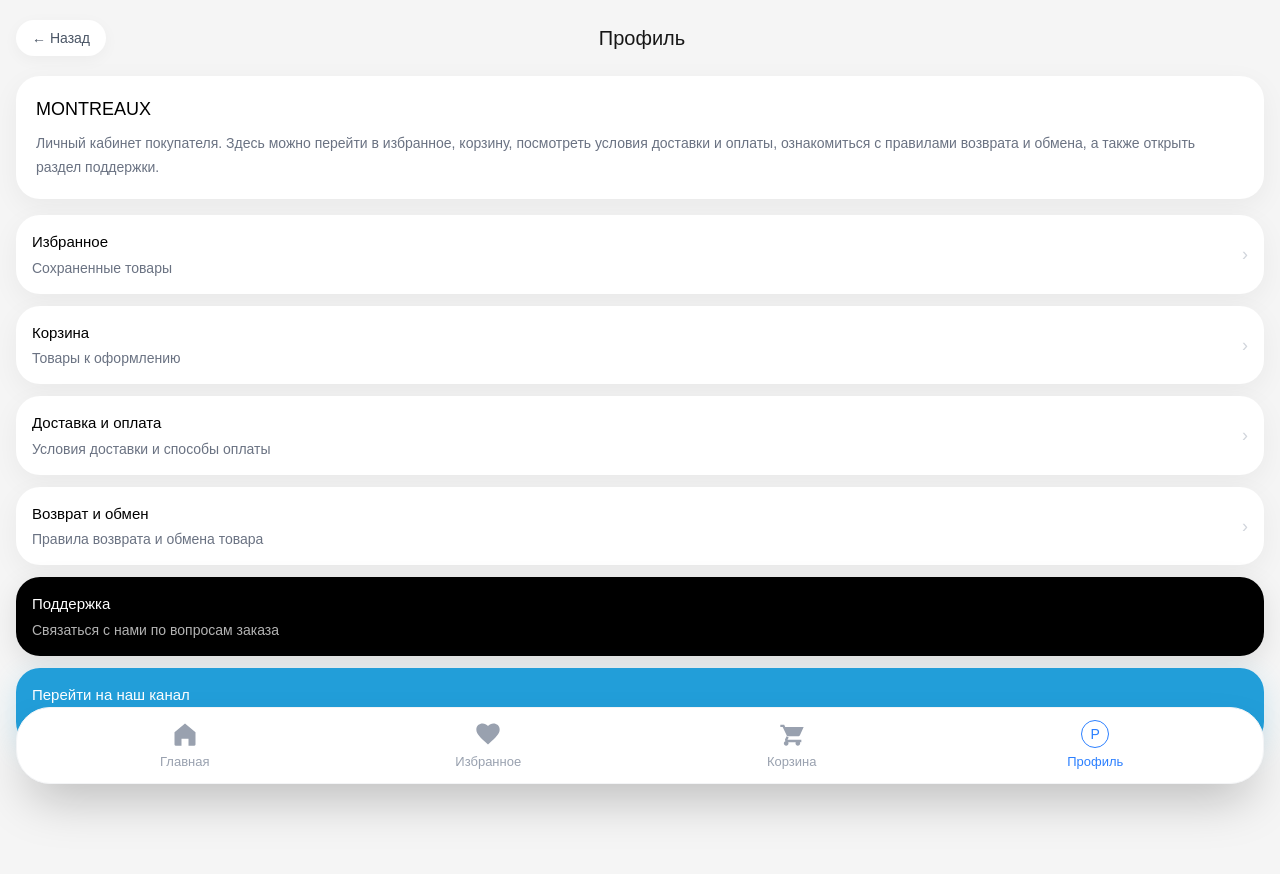
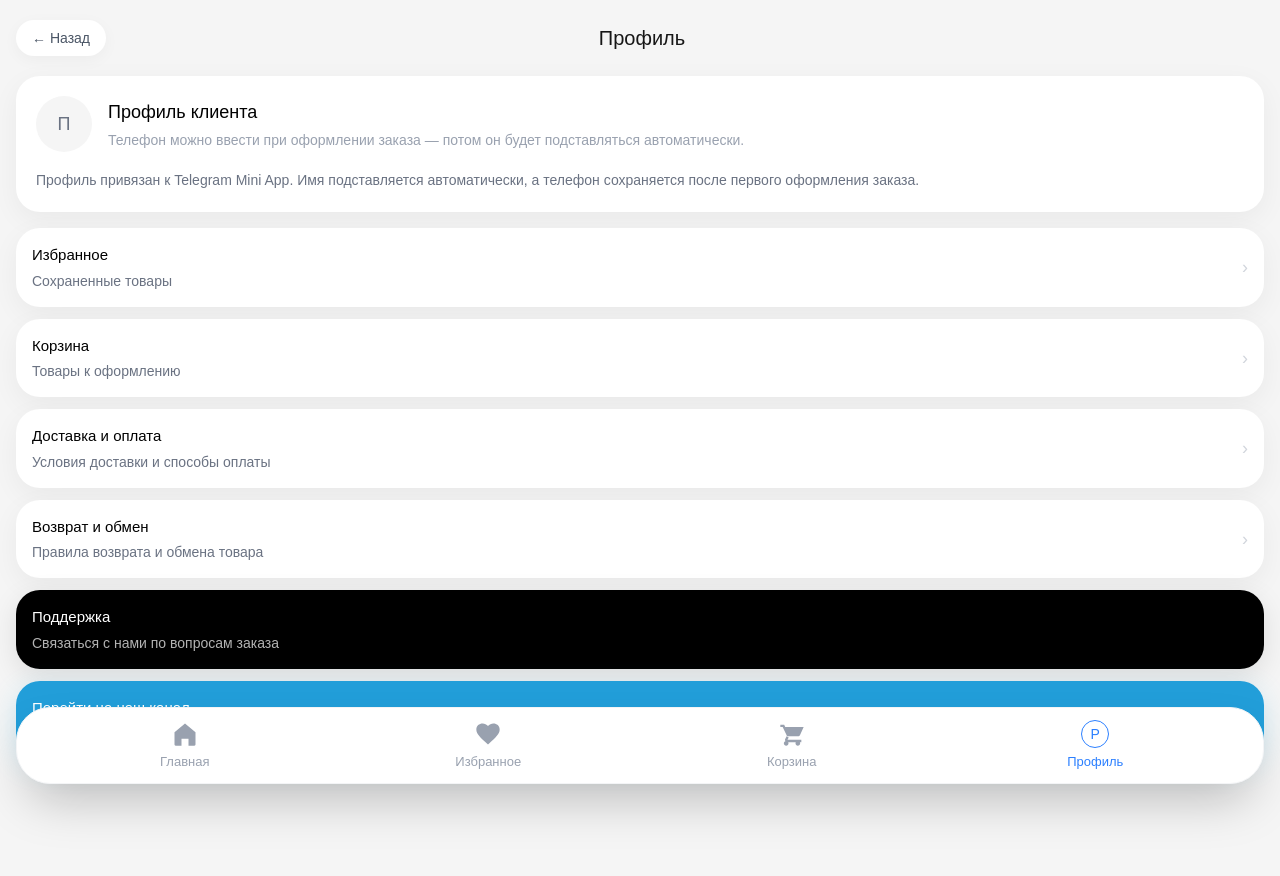
Before and after one commit to rennymateso/tg-shop, a Next.js app: page /profile in a window 1280 px wide. Shown: the top 876 px of the page. Built offline with nearby package versions, Linux system fonts and the light colour scheme.

Commit message:
add telegram customer profile sync

```diff
--- /dev/null
+++ b/app/api/customer/telegram-sync/route.ts
@@ -0,0 +1,150 @@
+import { createHmac } from "crypto";
+import { NextRequest, NextResponse } from "next/server";
+import { createClient } from "@supabase/supabase-js";
+
+export const runtime = "nodejs";
+
+type TelegramUser = {
+  id: number;
+  username?: string;
+  first_name?: string;
+  last_name?: string;
+  photo_url?: string;
+};
+
+function buildDataCheckString(initData: string) {
+  const params = new URLSearchParams(initData);
+  const hash = params.get("hash");
+
+  if (!hash) {
+    throw new Error("Missing Telegram hash");
+  }
+
+  const entries = Array.from(params.entries())
+    .filter(([key]) => key !== "hash")
+    .sort(([a], [b]) => a.localeCompare(b))
+    .map(([key, value]) => `${key}=${value}`);
+
+  return {
+    hash,
+    authDate: Number(params.get("auth_date") || 0),
+    dataCheckString: entries.join("\n"),
+    userRaw: params.get("user"),
+  };
+}
+
+function validateTelegramInitData(initData: string, botToken: string) {
+  const { hash, authDate, dataCheckString, userRaw } =
+    buildDataCheckString(initData);
+
+  const secretKey = createHmac("sha256", "WebAppData")
+    .update(botToken)
+    .digest();
+
+  const calculatedHash = createHmac("sha256", secretKey)
+    .update(dataCheckString)
+    .digest("hex");
+
+  if (calculatedHash !== hash) {
+    throw new Error("Invalid Telegram signature");
+  }
+
+  const now = Math.floor(Date.now() / 1000);
+  const maxAgeSeconds = 60 * 60 * 24;
+
+  if (!authDate || now - authDate > maxAgeSeconds) {
+    throw new Error("Telegram auth data is expired");
+  }
+
+  if (!userRaw) {
+    throw new Error("Telegram user is missing");
+  }
+
+  const user = JSON.parse(userRaw) as TelegramUser;
+
+  if (!user?.id) {
+    throw new Error("Telegram user id is missing");
+  }
+
+  return user;
+}
+
+export async function POST(req: NextRequest) {
+  try {
+    const botToken = process.env.TELEGRAM_BOT_TOKEN;
+    const supabaseUrl = process.env.NEXT_PUBLIC_SUPABASE_URL;
+    const serviceRoleKey = process.env.SUPABASE_SERVICE_ROLE_KEY;
+
+    if (!botToken || !supabaseUrl || !serviceRoleKey) {
+      return NextResponse.json(
+        { success: false, error: "Missing server environment variables" },
+        { status: 500 }
+      );
+    }
+
+    const body = await req.json();
+    const initData = String(body?.initData || "");
+    const phone =
+      typeof body?.phone === "string" ? body.phone.trim() : "";
+
+    if (!initData) {
+      return NextResponse.json(
+        { success: false, error: "Missing initData" },
+        { status: 400 }
+      );
+    }
+
+    const telegramUser = validateTelegramInitData(initData, botToken);
+
+    const supabase = createClient(supabaseUrl, serviceRoleKey);
+
+    const payload = {
+      telegram_user_id: telegramUser.id,
+      telegram_username: telegramUser.username || null,
+      first_name: telegramUser.first_name || null,
+      last_name: telegramUser.last_name || null,
+      photo_url: telegramUser.photo_url || null,
+      phone: phone || null,
+      updated_at: new Date().toISOString(),
+    };
+
+    const { error: upsertError } = await supabase
+      .from("customers")
+      .upsert(payload, {
+        onConflict: "telegram_user_id",
+      });
+
+    if (upsertError) {
+      return NextResponse.json(
+        { success: false, error: upsertError.message },
+        { status: 500 }
+      );
+    }
+
+    const { data: customer, error: selectError } = await supabase
+      .from("customers")
+      .select("*")
+      .eq("telegram_user_id", telegramUser.id)
+      .single();
+
+    if (selectError) {
+      return NextResponse.json(
+        { success: false, error: selectError.message },
+        { status: 500 }
+      );
+    }
+
+    return NextResponse.json({
+      success: true,
+      customer,
+    });
+  } catch (error) {
+    return NextResponse.json(
+      {
+        success: false,
+        error: error instanceof Error ? error.message : "Unknown error",
+      },
+      { status: 400 }
+    );
+  }
+}
--- a/app/layout.tsx
+++ b/app/layout.tsx
@@ -1,4 +1,5 @@
 import type { Metadata } from "next";
+import Script from "next/script";
 import { Geist, Geist_Mono } from "next/font/google";
 import "./globals.css";
 
@@ -13,8 +14,8 @@ const geistMono = Geist_Mono({
 });
 
 export const metadata: Metadata = {
-  title: "Create Next App",
-  description: "Generated by create next app",
+  title: "MONTREAUX",
+  description: "Telegram Mini App store",
 };
 
 export default function RootLayout({
@@ -24,10 +25,16 @@ export default function RootLayout({
 }>) {
   return (
     <html
-      lang="en"
+      lang="ru"
       className={`${geistSans.variable} ${geistMono.variable} h-full antialiased`}
     >
-      <body className="min-h-full flex flex-col">{children}</body>
+      <body className="min-h-full flex flex-col">
+        <Script
+          src="https://telegram.org/js/telegram-web-app.js"
+          strategy="beforeInteractive"
+        />
+        {children}
+      </body>
     </html>
   );
 }
--- /dev/null
+++ b/app/lib/customer-profile.ts
@@ -0,0 +1,40 @@
+import { getTelegramInitData } from "./telegram-mini-app";
+
+export type CustomerProfile = {
+  id: string;
+  telegram_user_id: number;
+  telegram_username: string | null;
+  first_name: string | null;
+  last_name: string | null;
+  photo_url: string | null;
+  phone: string | null;
+  created_at: string;
+  updated_at: string;
+};
+
+export async function syncTelegramCustomer(phone?: string) {
+  const initData = getTelegramInitData();
+
+  if (!initData) {
+    return null;
+  }
+
+  const response = await fetch("/api/customer/telegram-sync", {
+    method: "POST",
+    headers: {
+      "Content-Type": "application/json",
+    },
+    body: JSON.stringify({
+      initData,
+      phone: phone || "",
+    }),
+  });
+
+  const result = await response.json();
+
+  if (!response.ok || !result?.success || !result?.customer) {
+    return null;
+  }
+
+  return result.customer as CustomerProfile;
+}
--- /dev/null
+++ b/app/lib/telegram-mini-app.ts
@@ -0,0 +1,39 @@
+export type TelegramMiniAppUser = {
+  id: number;
+  username?: string;
+  first_name?: string;
+  last_name?: string;
+  photo_url?: string;
+};
+
+type TelegramWebApp = {
+  ready: () => void;
+  expand: () => void;
+  initData: string;
+  initDataUnsafe?: {
+    user?: TelegramMiniAppUser;
+  };
+};
+
+declare global {
+  interface Window {
+    Telegram?: {
+      WebApp?: TelegramWebApp;
+    };
+  }
+}
+
+export function getTelegramWebApp() {
+  if (typeof window === "undefined") return null;
+  return window.Telegram?.WebApp || null;
+}
+
+export function getTelegramInitData() {
+  const webApp = getTelegramWebApp();
+  return webApp?.initData || "";
+}
+
+export function getTelegramUnsafeUser() {
+  const webApp = getTelegramWebApp();
+  return webApp?.initDataUnsafe?.user || null;
+}
--- a/app/profile/page.tsx
+++ b/app/profile/page.tsx
@@ -1,10 +1,34 @@
 "use client";
 
+import { useEffect, useMemo, useState } from "react";
 import { useRouter } from "next/navigation";
 import BottomNav from "../components/BottomNav";
+import { syncTelegramCustomer, type CustomerProfile } from "../lib/customer-profile";
+import { getTelegramWebApp } from "../lib/telegram-mini-app";
 
 export default function ProfilePage() {
   const router = useRouter();
+  const [customer, setCustomer] = useState<CustomerProfile | null>(null);
+  const [loadingCustomer, setLoadingCustomer] = useState(true);
+
+  useEffect(() => {
+    const init = async () => {
+      const webApp = getTelegramWebApp();
+      webApp?.ready();
+      webApp?.expand();
+
+      const profile = await syncTelegramCustomer();
+      setCustomer(profile);
+      setLoadingCustomer(false);
+    };
+
+    init();
+  }, []);
+
+  const fullName = useMemo(() => {
+    if (!customer) return "Профиль клиента";
+    return [customer.first_name, customer.last_name].filter(Boolean).join(" ") || "Профиль клиента";
+  }, [customer]);
 
   const menuItems = [
     {
@@ -45,11 +69,45 @@ export default function ProfilePage() {
       </div>
 
       <div className="mb-4 rounded-[24px] bg-white p-5 shadow-[0_8px_28px_rgba(0,0,0,0.05)]">
-        <p className="text-[18px] font-medium text-black">MONTREAUX</p>
-        <p className="mt-2 text-sm leading-6 text-gray-500">
-          Личный кабинет покупателя. Здесь можно перейти в избранное, корзину,
-          посмотреть условия доставки и оплаты, ознакомиться с правилами
-          возврата и обмена, а также открыть раздел поддержки.
+        <div className="flex items-center gap-4">
+          <div className="flex h-14 w-14 items-center justify-center overflow-hidden rounded-full bg-[#F5F5F5]">
+            {customer?.photo_url ? (
+              <img
+                src={customer.photo_url}
+                alt={fullName}
+                className="h-full w-full object-cover"
+              />
+            ) : (
+              <span className="text-lg text-gray-500">
+                {fullName.charAt(0).toUpperCase()}
+              </span>
+            )}
+          </div>
+
+          <div className="min-w-0">
+            <p className="text-[18px] font-medium text-black">
+              {loadingCustomer ? "Загружаем профиль..." : fullName}
+            </p>
+
+            {customer?.telegram_username ? (
+              <p className="mt-1 text-sm text-gray-500">
+                @{customer.telegram_username}
+              </p>
+            ) : null}
+
+            {customer?.phone ? (
+              <p className="mt-1 text-sm text-gray-500">{customer.phone}</p>
+            ) : (
+              <p className="mt-1 text-sm text-gray-400">
+                Телефон можно ввести при оформлении заказа — потом он будет подставляться автоматически.
+              </p>
+            )}
+          </div>
+        </div>
+
+        <p className="mt-4 text-sm leading-6 text-gray-500">
+          Профиль привязан к Telegram Mini App. Имя подставляется автоматически, а телефон
+          сохраняется после первого оформления заказа.
         </p>
       </div>
 
```
Also changed, not shown: app/checkout/CheckoutPageClient.tsx (+34 -13 lines).
